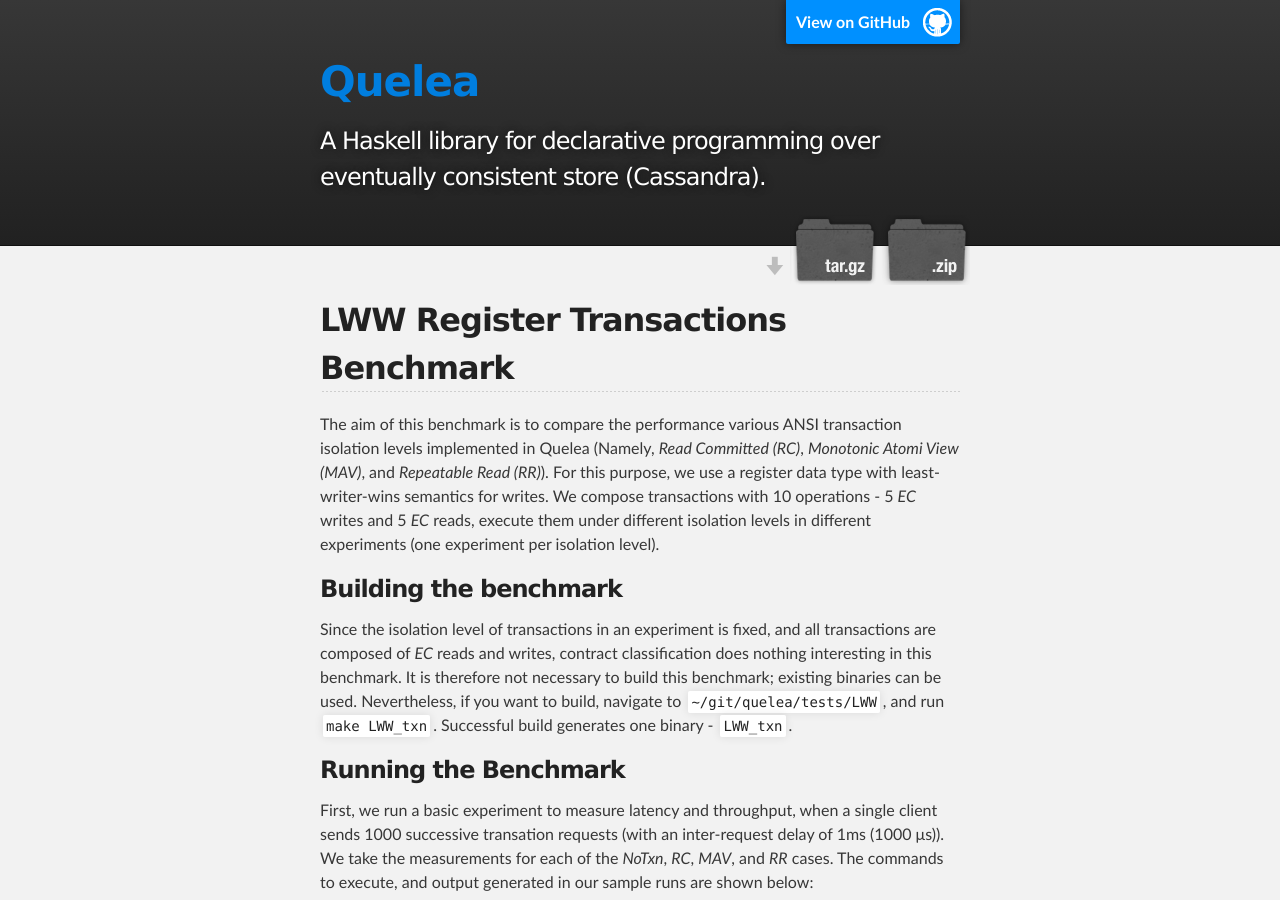
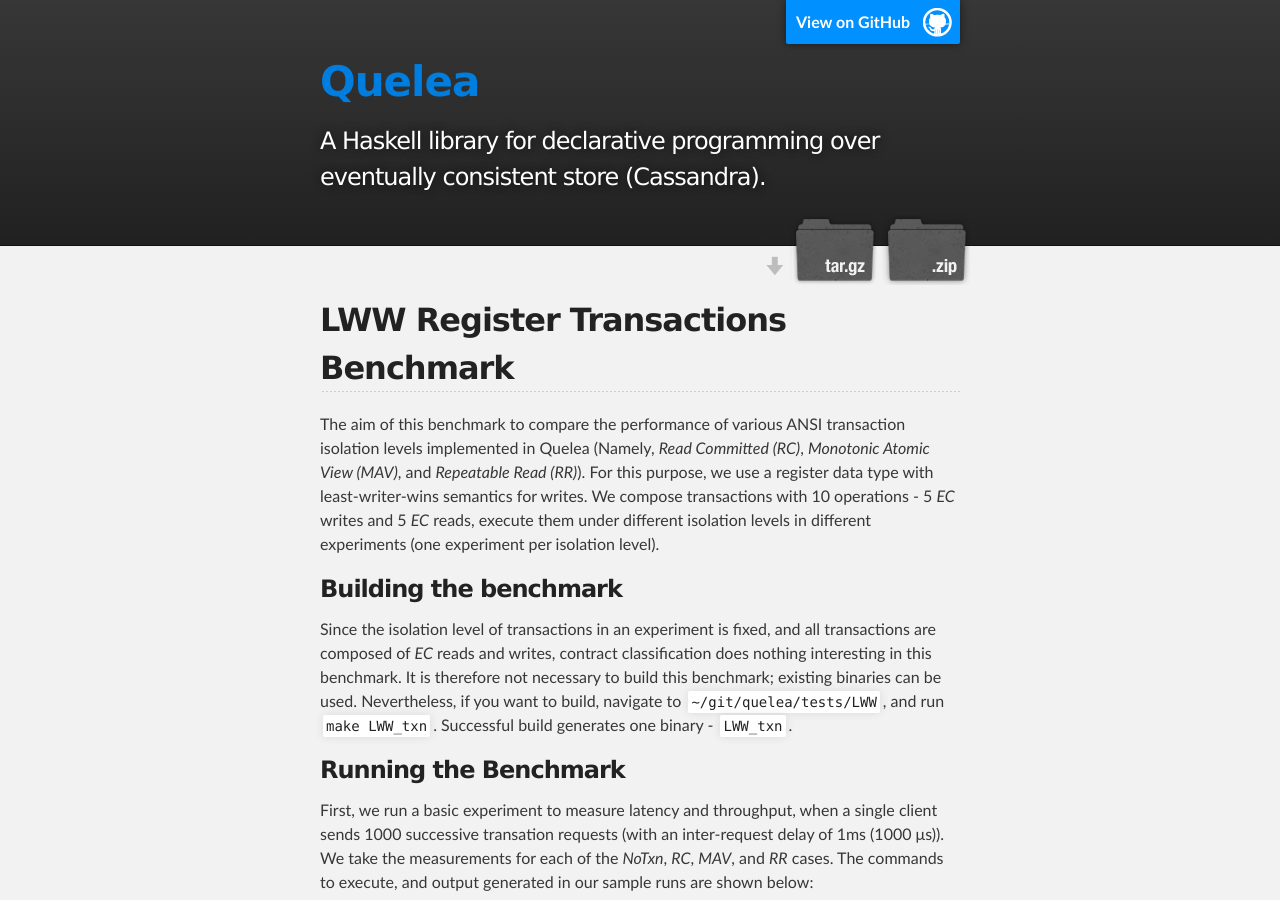
Before and after one commit to kayceesrk/Quelea, a Jekyll site: the page built from _posts/2015-02-11-lww-test.markdown, in a window 1280 px wide and 900 px high. Built offline with Jekyll 4.4.1, drawn with Linux system fonts in a browser that asks for light colours.

```diff
--- a/_posts/2015-02-10-vm-prelims.markdown
+++ b/_posts/2015-02-10-vm-prelims.markdown
@@ -62,8 +62,8 @@ Contract classification is a static component of Quelea;
 classification of operation contracts (as `Strongly Consistent`,
 `Causally Consistent` etc.), and transaction contracts (as `Read
 Committed`, `Monotonic Atomic View` etc.) happens when a Quelea
-application is compiled. In order to evaluate the performance of
-contract classification, it is therefore imperative to build the
+application is <u>compiled</u>. In order to evaluate the performance
+of contract classification, it is therefore imperative to build the
 benchmarks and observe the output. Performance of the run-time
 component can then be evaluated by running the binaries generated.
 
--- a/_posts/2015-02-11-bank-account-test.markdown
+++ b/_posts/2015-02-11-bank-account-test.markdown
@@ -3,6 +3,10 @@ title: Bank Account Benchmark
 layout: post
 permalink: bank-account-test.html
 ---
+
+This benchmark implements a simple replicated BankAccount data type
+supporting three operations - `Deposit`, `Withdraw` and `GetBalance`.
+
 ### Building the Benchmark
 
 Navigate to `~/git/quelea/tests/BankAccount`, and run `make`. On the
@@ -12,7 +16,7 @@ similar to the following getting printed:
 ![ba-make]({{ site.baseurl }}/assets/ba-make.png)
 
 The above lines indicate the consistency class for each Bank Account
-operation (i.e., `Deposit`, `Withdraw` and `GetBalance`), along with
+operation (i.e., ), along with
 the time taken to classify the operation, and also the total time
 consumed by the contract classification procedure. Similar information
 is also displayed for Bank Account transactions (namely, `saveTxn`,
--- a/_posts/2015-02-11-lww-test.markdown
+++ b/_posts/2015-02-11-lww-test.markdown
@@ -4,9 +4,9 @@ layout: post
 permalink: lww-txn-test.html
 ---
 
-The aim of this benchmark is to compare the performance various ANSI
-transaction isolation levels implemented in Quelea (Namely, _Read
-Committed (RC)_, _Monotonic Atomi View (MAV)_, and _Repeatable Read
+The aim of this benchmark to compare the performance of various
+ANSI transaction isolation levels implemented in Quelea (Namely, _Read
+Committed (RC)_, _Monotonic Atomic View (MAV)_, and _Repeatable Read
 (RR)_). For this purpose, we use a register data type with
 least-writer-wins semantics for writes. We compose transactions with
 10 operations - 5 _EC_ writes and 5 _EC_ reads, execute them under
```
Also changed, not shown: other parts of _posts/2015-02-10-vm-prelims.markdown (+1 -0 lines), _posts/2015-02-11-rubis-test.markdown (added, +40 -0 lines), assets/rubis-make1.png (added), assets/rubis-make2.png (added).
